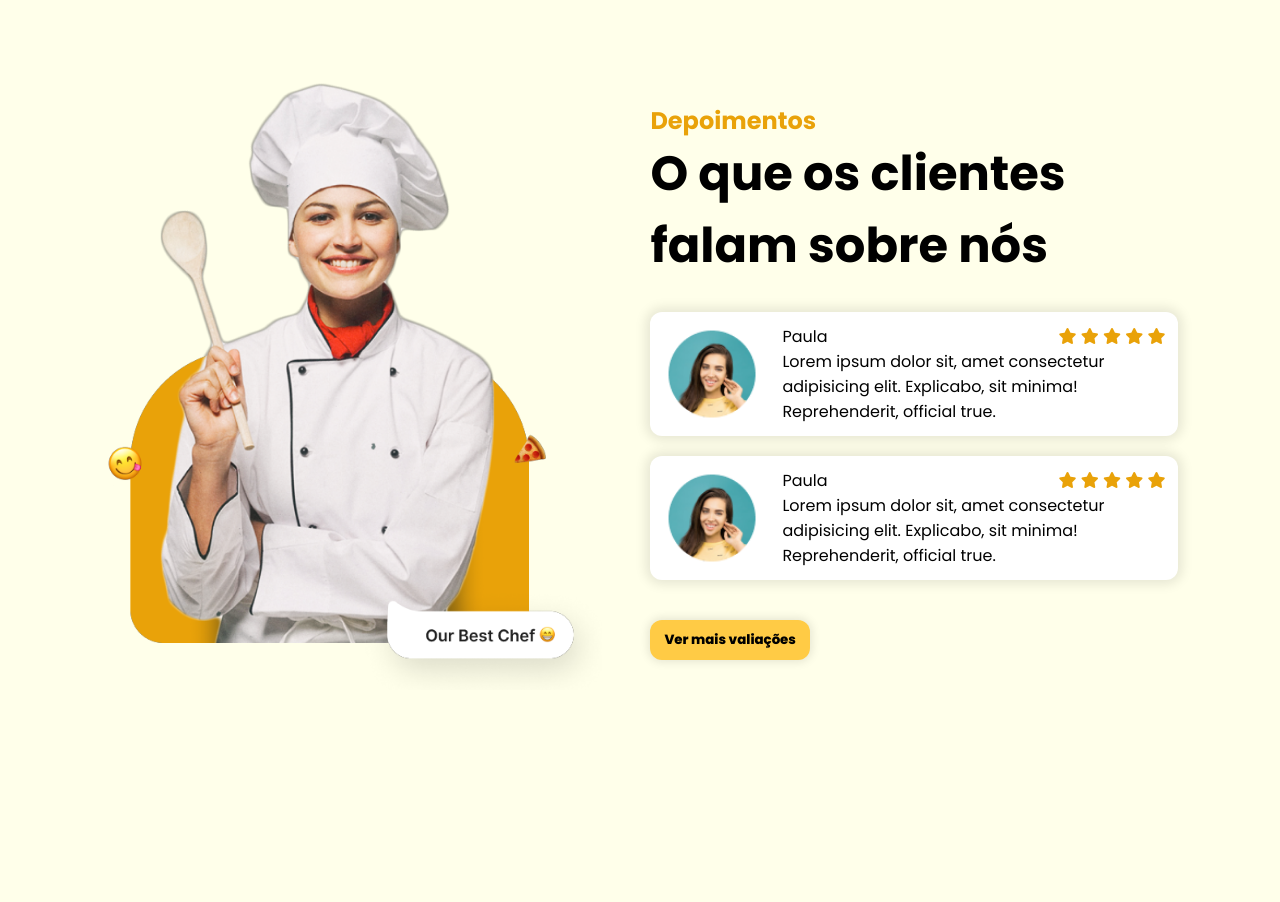
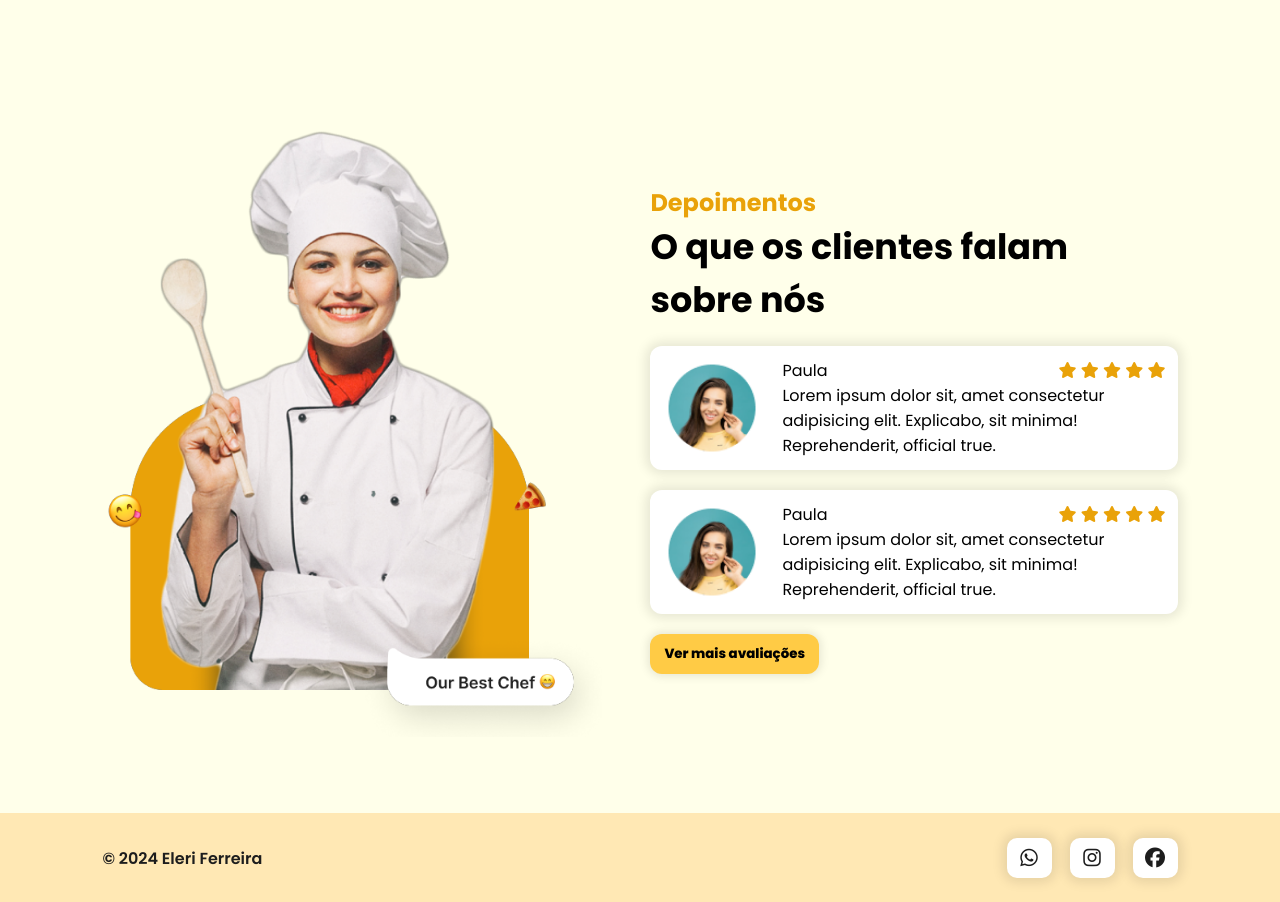
Before and after one commit to elerijunior/Landing-page-rest, a plain HTML site: page index.html in a window 1280 px wide. Shown: the part 1560-2462 px from the top of the page. Before the commit the page ends 2278 px from the top, so only its background shows below. Drawn offline with nearby package versions, Linux system fonts and the light colour scheme.

Commit message:
projeto finalizado

```diff
--- a/index.html
+++ b/index.html
@@ -6,11 +6,8 @@
     <link rel="stylesheet" href="https://cdnjs.cloudflare.com/ajax/libs/font-awesome/6.6.0/css/all.min.css" integrity="sha512-Kc323vGBEqzTmouAECnVceyQqyqdsSiqLQISBL29aUW4U/M7pSPA/gEUZQqv1cwx4OnYxTxve5UMg5GT6L4JJg==" crossorigin="anonymous" referrerpolicy="no-referrer" />
     <script src="https://cdnjs.cloudflare.com/ajax/libs/jquery/3.7.1/jquery.min.js" integrity="sha512-v2CJ7UaYy4JwqLDIrZUI/4hqeoQieOmAZNXBeQyjo21dadnwR+8ZaIJVT8EE2iyI61OV8e6M8PP2/4hpQINQ/g==" crossorigin="anonymous" referrerpolicy="no-referrer"></script>
     <link rel="stylesheet" href="src/styles/styles.css">
-    <link rel="stylesheet" href="src/styles/navheader.css">
-    <link rel="stylesheet" href="src/styles/home.css">
-    <link rel="stylesheet" href="src/styles/menu.css">
-    <link rel="stylesheet" href="src/styles/testimonials.css">
-    <title>Document</title>
+    <script src="https://unpkg.com/scrollreveal"></script>
+     <title>Document</title>
 </head>
 <body>
     <header>
@@ -59,7 +56,7 @@
                             </a>
                     </div>
 
-                        <div class="social_media_buttons">
+                    <div class="social_media_buttons">
                             <a href="https://wa.me/+5588999945044">
                                 <i class="fa-brands fa-whatsapp"></i>
                             </a>
@@ -71,7 +68,7 @@
                             <a href="#">
                                 <i class="fa-brands fa-facebook"></i>
                             </a>
-                        </div>
+                    </div>
             </div>
             <div id="banner">
                 <img src="src/images/hero.png" alt="">
@@ -174,15 +171,10 @@
                         </button>
                     </div>
                 </div>
-
-
-
-
             </div>
         </section>
-
         <section id="testimonials">
-            <img src="src/images/chef.png" id="testimonial_chef" alt="">
+            <img src="src/images/chef.png" id="testimonial_chef" alt="Chef">
 
             <div id="testimonials_content">
                 <h2 class="section_title">
@@ -190,11 +182,12 @@
                 </h2>
 
                 <h3 class="section_subtitle">
-                        O que os clientes falam sobre nós
+                    O que os clientes falam sobre nós
                 </h3>
+
                 <div id="feedbacks">
                     <div class="feedback">
-                        <img src="src/images/avatar.png" class="feedback_avatar" alt="">
+                        <img src="src/images/avatar.png" class="feedback_avatar" alt="Avatar">
                         <div class="feedback_content">
                             <p>
                                 Paula
@@ -213,7 +206,7 @@
                     </div>
 
                     <div class="feedback">
-                        <img src="src/images/avatar.png" class="feedback_avatar" alt="">
+                        <img src="src/images/avatar.png" class="feedback_avatar" alt="Avatar">
                         <div class="feedback_content">
                             <p>
                                 Paula
@@ -233,13 +226,35 @@
                 </div>
 
                 <button class="btn_default">
-                    Ver mais valiações
+                    Ver mais avaliações
                 </button>
             </div>
         </section>
 
+    </main>
+    <footer>
+        <img src="src/images/wave.svg" alt="">
 
-    </main>
+        <div id="footer_itens">
+            <span id="copyright">
+                &copy; 2024 Eleri Ferreira
+            </span>
+
+            <div class="social_media_buttons">
+                <a href="https://wa.me/+5588999945044">
+                    <i class="fa-brands fa-whatsapp"></i>
+                </a>
+
+                <a href="#">
+                    <i class="fa-brands fa-instagram"></i>
+                </a>
+
+                <a href="#">
+                    <i class="fa-brands fa-facebook"></i>
+                </a>
+        </div>
+        </div>
+    </footer>
     <script src="src/javascript/script.js"></script>
 </body>
 </html>
--- a/src/javascript/script.js
+++ b/src/javascript/script.js
@@ -1,6 +1,61 @@
-$(document).ready(function(){
-    $('#mobile_btn').on('click', function(){
-        $('#mobile_menu').toggleClass('active')
-        $('#mobile_btn').find('i').toggleClass('fa-x')
+$(document).ready(function() {
+    $('#mobile_btn').on('click', function() {
+        $('#mobile_menu').toggleClass('active');
+        $('#mobile_btn').find('i').toggleClass('fa-x');
+    });
+
+    const sections = $('section');
+    const navItems = $('.nav_item');
+
+    $(window).on('scroll', function() {
+        const header = $('header');
+        const scrollPosition = $(window).scrollTop() + header.outerHeight();
+
+        let activeSectionIndex = 0;
+
+        if (scrollPosition <= header.outerHeight()) {
+            header.css('box-shadow', 'none');
+        } else {
+            header.css('box-shadow', '5px 1px 5px rgba(0, 0, 0, 0.1)');
+        }
+
+        sections.each(function(i) {
+            const section = $(this);
+            const sectionTop = section.offset().top - header.outerHeight();
+            const sectionBottom = sectionTop + section.outerHeight();
+
+            if (scrollPosition >= sectionTop && scrollPosition < sectionBottom) {
+                activeSectionIndex = i;
+                return false;
+            }
+        });
+
+        navItems.removeClass('active');
+        $(navItems[activeSectionIndex]).addClass('active');
+    });
+
+    ScrollReveal().reveal('#cta',{
+        origin: 'left',
+        duration: 2000,
+        distance: '20%'
     })
-})
+
+    ScrollReveal().reveal('.dish',{
+        origin: 'left',
+        duration: 2000,
+        distance: '20%'
+    })
+
+    ScrollReveal().reveal('#testimonial_chef',{
+        origin: 'left',
+        duration: 1000,
+        distance: '20%'
+    })
+
+    ScrollReveal().reveal('.feedback',{
+        origin: 'right',
+        duration: 1000,
+        distance: '20%'
+    })
+
+});
--- /dev/null
+++ b/src/styles/footer.css
@@ -0,0 +1,25 @@
+@charset "UTF-8";
+
+footer {
+    background-color: var(--cor7);
+}
+
+#footer_itens{
+    display: flex;
+    justify-content: space-between;
+    padding: 0px 8% 24px 8%;
+    align-items: center;
+}
+
+#copyright{
+    color: var(--cor3);
+    font-weight: 600;
+}
+
+@media screen and (max-width:600px) {
+    #footer_itens{
+        flex-direction: column;
+        gap: 20px;
+        margin-bottom: 20px;
+    }
+}
--- a/src/styles/styles.css
+++ b/src/styles/styles.css
@@ -1,4 +1,10 @@
 @charset "UTF-8";
+@import url('navheader.css');
+@import url('home.css');
+@import url('menu.css');
+@import url('testimonials.css');
+@import url('header.css');
+@import url('footer.css');
 
 @import url('https://fonts.googleapis.com/css2?family=Poppins:ital,wght@0,100;0,200;0,300;0,400;0,500;0,600;0,700;0,800;0,900;1,100;1,200;1,300;1,400;1,500;1,600;1,700;1,800;1,900&display=swap');
 
@@ -7,17 +13,24 @@
     margin: 0;
     padding: 0;
     box-sizing: border-box;
+}
 
+:root{
     --cor1:#ffffea;
     --cor2:#ffcb45;
     --cor3:#1d1d1d;
     --cor4:#ffe8b4;
     --cor5:#e9a209;
     --cor6:#434343;
+    --cor7:#ffe8b4;
+}
+
+html{
+    scroll-behavior: smooth;
 }
 
 body{
-background-color: var(--cor1);
+    background-color: var(--cor1);
 }
 section{
     padding: 28px 8%;
--- a/src/styles/testimonials.css
+++ b/src/styles/testimonials.css
@@ -1,36 +1,21 @@
-@charset "UTF-8";
-
-#testimonials{
-    min-height: calc(100vh - 91vh);
+#testimonials {
+    min-height: 96vh;
     display: flex;
     justify-content: center;
     align-items: center;
     gap: 48px;
-
 }
 
-#testimonial_chef{
+#testimonial_chef {
     width: 500px;
     height: auto;
 }
 
-#testimonials .section_subtitle{
-    font-size: 3rem;
-}
-
-#testimonials_content{
+#testimonials_content {
     width: 50%;
 }
 
-#feedbacks {
-    display: flex;
-    flex-direction: column;
-    gap: 20px;
-    margin-top: 30px;
-    margin-bottom: 40px;
-}
-
-.feedback{
+.feedback {
     display: flex;
     align-items: center;
     gap: 20px;
@@ -38,17 +23,17 @@
     padding: 12px;
     border-radius: 12px;
     box-shadow: 0px 0px 12px 4px rgba(0, 0, 0, 0.1);
+    margin: 20px 0px 20px 0px;
 }
 
-/* Nao conheço object-fit */
-.feedback_avatar{
+.feedback_avatar {
     width: 100px;
     height: 100px;
     border-radius: 100%;
     object-fit: cover;
 }
 
-.feedback_content p  {
+.feedback_content p {
     display: flex;
     justify-content: space-between;
 }
@@ -57,18 +42,11 @@
     color: var(--cor5);
 }
 
-@media screen and (max-width:1170px){
-    #testimonials{
+@media screen and (max-width: 1170px) {
+    #testimonials {
         flex-direction: column;
     }
-    #testimonials .section_subtitle{
-        text-align: center;
-        font-size: 2.5rem;
-    }
-    #testimonial_chef{
-        display: none;
-    }
-    #testimonials_content{
+    #testimonials_content {
         width: 70%;
         display: flex;
         flex-direction: column;
@@ -76,14 +54,17 @@
     }
 }
 
-@media screen and (max-width:600px){
-    #testimonials .section_subtitle{
+@media screen and (max-width: 600px) {
+    #testimonials .section_subtitle {
         font-size: 2rem;
-    }.feedback{
+    }
+    .feedback {
         flex-direction: column;
     }
-    #testimonials_content{
+    #testimonials_content {
         width: 100%;
     }
-
+    #testimonial_chef{
+        display: none;
+    }
 }
```
Also changed, not shown: src/images/wave.svg (added).
